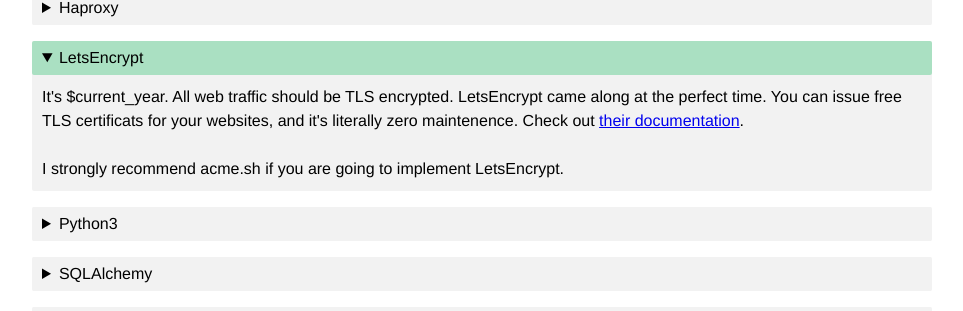
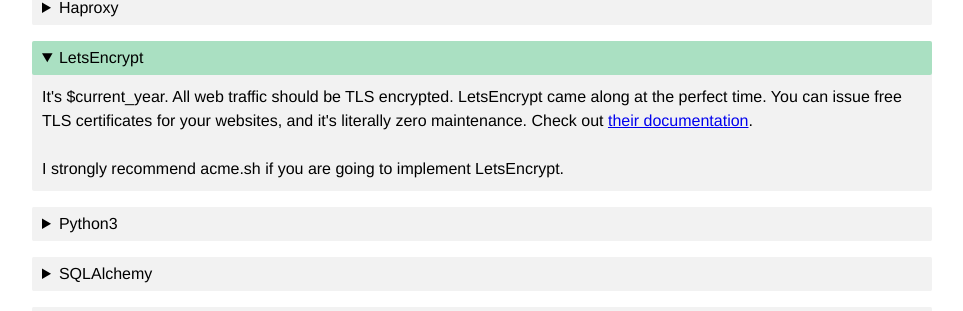
Before and after one commit to jniedrauer/jniedrauer.com, a Flask app: page /tech in a window 1280 px wide, after a click on "LetsEncrypt". Shown: the part 603-914 px from the top of the page, without its empty margins (158-1121 px from the left). Run offline with Flask 2, Linux system fonts and the light colour scheme; some libraries are stand-ins or nearby versions.

Commit message:
Typo fixes

```diff
--- a/app/templates/content/ansible.html
+++ b/app/templates/content/ansible.html
@@ -52,4 +52,4 @@ Finally, it will notify the HAProxy daemon using a series of handlers:
 
 This looks a bit more complicated than it is. Because acme.sh relies on HAProxy to route the .well-known challenge, HAProxy must be able to run before a certificate has been issued. This series of notifiers uncomments the HTTPS listener, and then restarts the HAProxy daemon.
 <br>
-In the event that this was immutable infrastructure, the TLS certificats would be lost for every change. You would quickly run up against the LetsEncrypt rate limits. You could potentially store the certificates (hopefully encrypted) in some kind of persistent storage, but the complexity of the stack would increase dramatically.
+In the event that this was immutable infrastructure, the TLS certificates would be lost for every change. You would quickly run up against the LetsEncrypt rate limits. You could potentially store the certificates (hopefully encrypted) in some kind of persistent storage, but the complexity of the stack would increase dramatically.
--- a/app/templates/content/docker.html
+++ b/app/templates/content/docker.html
@@ -1,3 +1,3 @@
 Docker makes deploying Flask apps to production incredibly trivial. This would have been a lot more difficult without <a href='https://github.com/tiangolo/uwsgi-nginx-flask-docker'>tiangolo's uWSGI NGINX Flask docker image</a>.
 <br><br>
-Essentially, all I have to do to build my docker image is copy my code inside, provide it with configuration, and install my app's equirements.
+Essentially, all I have to do to build my docker image is copy my code inside, provide it with configuration, and install my app's requirements.
--- a/app/templates/content/ecs.html
+++ b/app/templates/content/ecs.html
@@ -1,6 +1,6 @@
 Amazon's EC2 Container Service is pretty straightforward to use. I prefer setting up configuration and autoscaling manually, as opposed to Elastic Beanstalk.
 
-In this configurating, I am using a single EC2 instance with no autoscaling. The EC2 instance is manually joined to the cluster using the UserData script:<br>
+In this configuration, I am using a single EC2 instance with no autoscaling. The EC2 instance is manually joined to the cluster using the UserData script:<br>
 
 {% raw %}
 <pre class='prettyprint'>
--- a/app/templates/content/flask.html
+++ b/app/templates/content/flask.html
@@ -1,3 +1,3 @@
 Flask is by far my favorite web framework. It's clean, fast, has none of the complicated hacks that come with larger MVC frameworks, and it can more or less do everything.
 <br><br>
-The main complication I had with writing the app is that I am using a non-standard directory tree due to running inside Docker. It made relative imports fairly difficult. Since `app` is actually declaired in main.py instead of __init__.py, anything that needs to import both the module namespace and app can easily end up importing things out of order and crash.
+The main complication I had with writing the app is that I am using a non-standard directory tree due to running inside Docker. It made relative imports fairly difficult. Since `app` is actually declared in main.py instead of __init__.py, anything that needs to import both the module namespace and app can easily end up importing things out of order and crash.
--- a/app/templates/content/haproxy.html
+++ b/app/templates/content/haproxy.html
@@ -20,7 +20,7 @@ backend acme.sh
 </pre>
 {% endraw %}
 
-You can see a little bit of a hack toward the beginning using jinja2 templating. Since HAProxy is acting as a frontend for LetsEncrypt validation, it has to be able to run before the TLS certificats have been issued. So it starts out with the TLS listener commented out, and uncomments it once the SAN TLS certificate exists.
+You can see a little bit of a hack toward the beginning using jinja2 templating. Since HAProxy is acting as a frontend for LetsEncrypt validation, it has to be able to run before the TLS certificates have been issued. So it starts out with the TLS listener commented out, and uncomments it once the SAN TLS certificate exists.
 <br><br>
 
 Otherwise, it's a pretty standard setup. It redirects all traffic to HTTPS unless it is an ACME challenge or an API request. If it is an ACME challenge, it is redirected to a netcat listener spawned by acme.sh.
--- a/app/templates/content/le.html
+++ b/app/templates/content/le.html
@@ -1,3 +1,3 @@
-It's $current_year. All web traffic should be TLS encrypted. LetsEncrypt came along at the perfect time. You can issue free TLS certificats for your websites, and it's literally zero maintenence. Check out <a href='https://letsencrypt.org'>their documentation</a>.
+It's $current_year. All web traffic should be TLS encrypted. LetsEncrypt came along at the perfect time. You can issue free TLS certificates for your websites, and it's literally zero maintenance. Check out <a href='https://letsencrypt.org'>their documentation</a>.
 <br><br>
 I strongly recommend acme.sh if you are going to implement LetsEncrypt.
--- a/app/templates/content/sql.html
+++ b/app/templates/content/sql.html
@@ -1,4 +1,4 @@
-Databases are the bane of any critical application's existence. Most of the easily exploitable, catastrophic vulnerabilities in webapps are some form of SQL injection. Beyind that, you can quickly run into major performance issues by forming queries inefficiently.
+Databases are the bane of any critical application's existence. Most of the easily exploitable, catastrophic vulnerabilities in webapps are some form of SQL injection. Beyond that, you can quickly run into major performance issues by forming queries inefficiently.
 <br><br>
 SQLAlchemy is a Python framework that makes interaction with databases trivial. Instead of typing out a bunch of SELECTs and JOINs, you write models, and you let the magic talk to your database for you.
 
```
